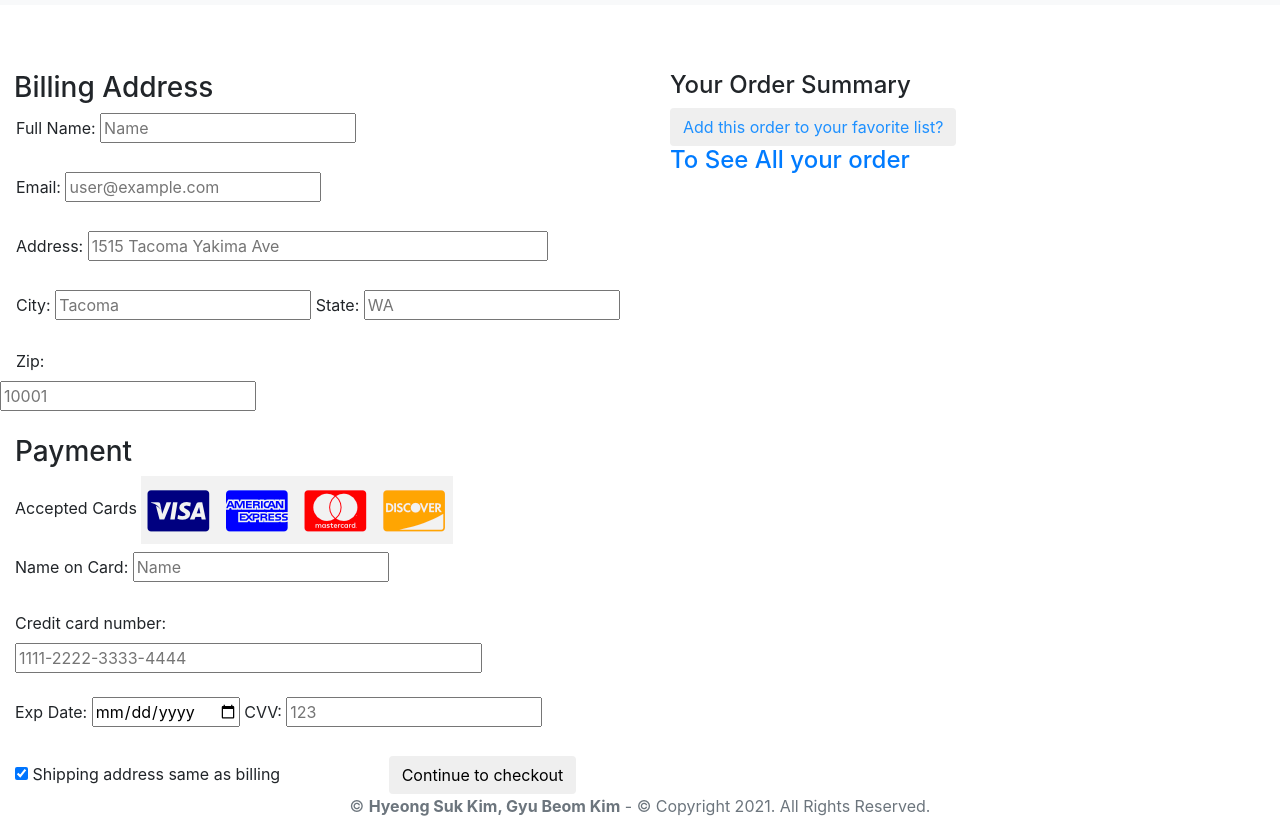
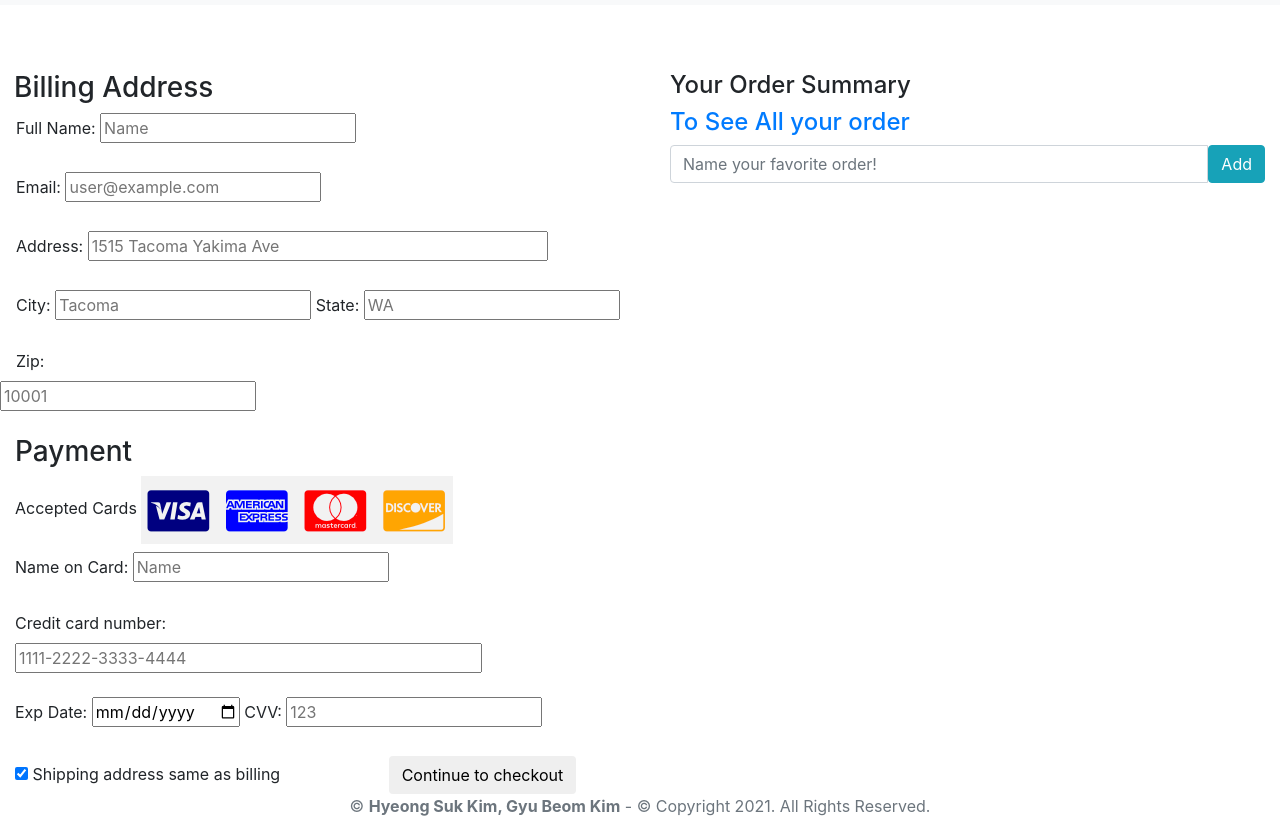
Before and after one commit to gyubeomK/kims-tcss460-w21, a website: page web/cart.html in a window 1280 px wide. Shown: the part 81-915 px from the top of the page. Drawn offline with nearby package versions, Linux system fonts and the light colour scheme.

Commit message:
added input box for naming fav order

```diff
--- a/web/cart.html
+++ b/web/cart.html
@@ -143,10 +143,6 @@
             <div class="col-6">
               <div class="container">
                 <h4 style=" text-align:left;">Your Order Summary<h4>
-                <button class="btn fav" id="favBtn" onclick="addFavOrder()">Add this order to your favorite list?</button>
-
-
-
 
                   <div class="panel-group">
                     <div class="panel panel-default">
@@ -166,6 +162,12 @@
                     </div>
                   </div>
 
+                  <div class="input-group">
+                    <input class="form-control width100" placeholder="Name your favorite order!">
+                    <span class="input-group-btn">
+                        <button class="btn btn-info" id="favBtn" onclick="addFavOrder()">Add</button>
+                    </span>
+                </div>
               </div>
             </div>
           </div>
```
